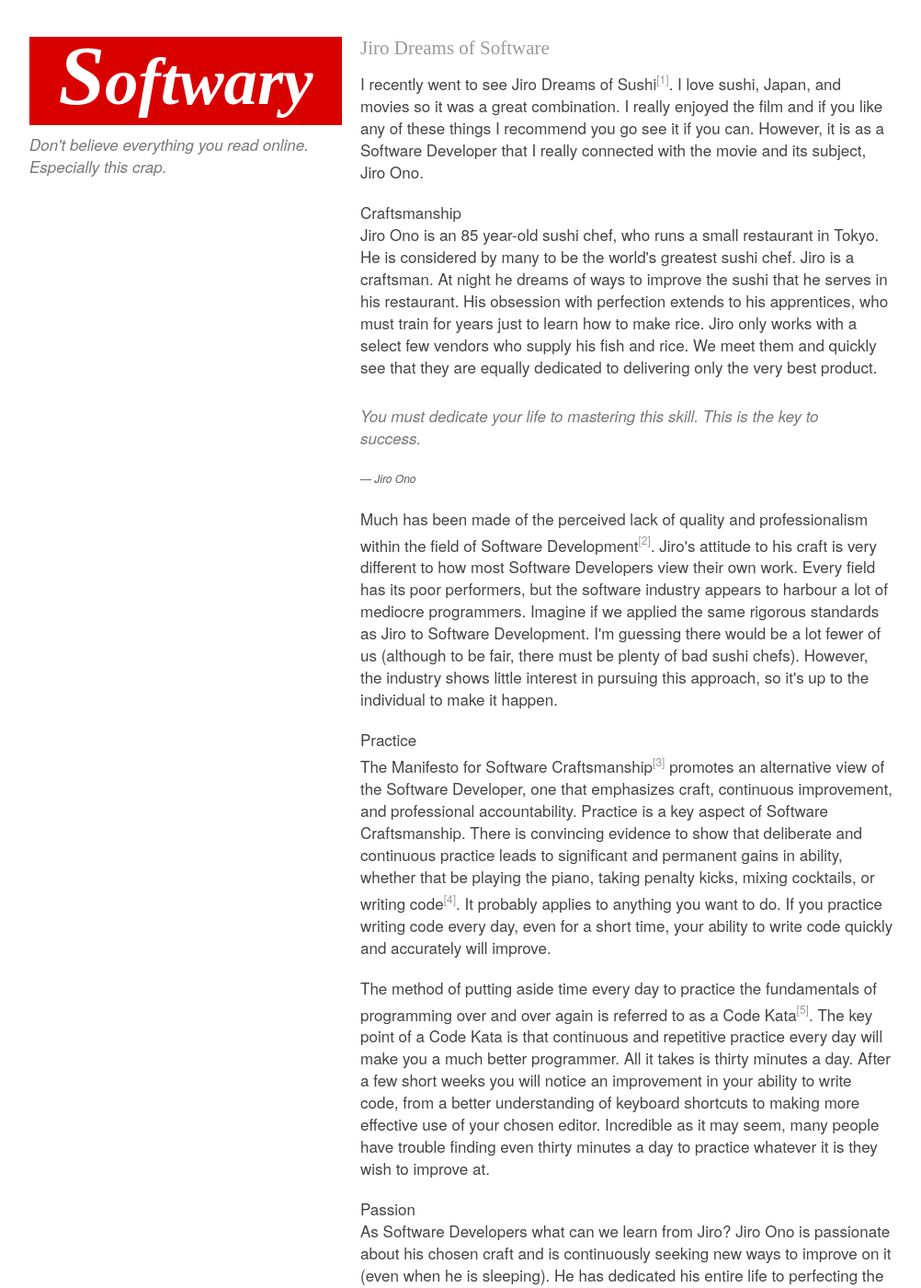
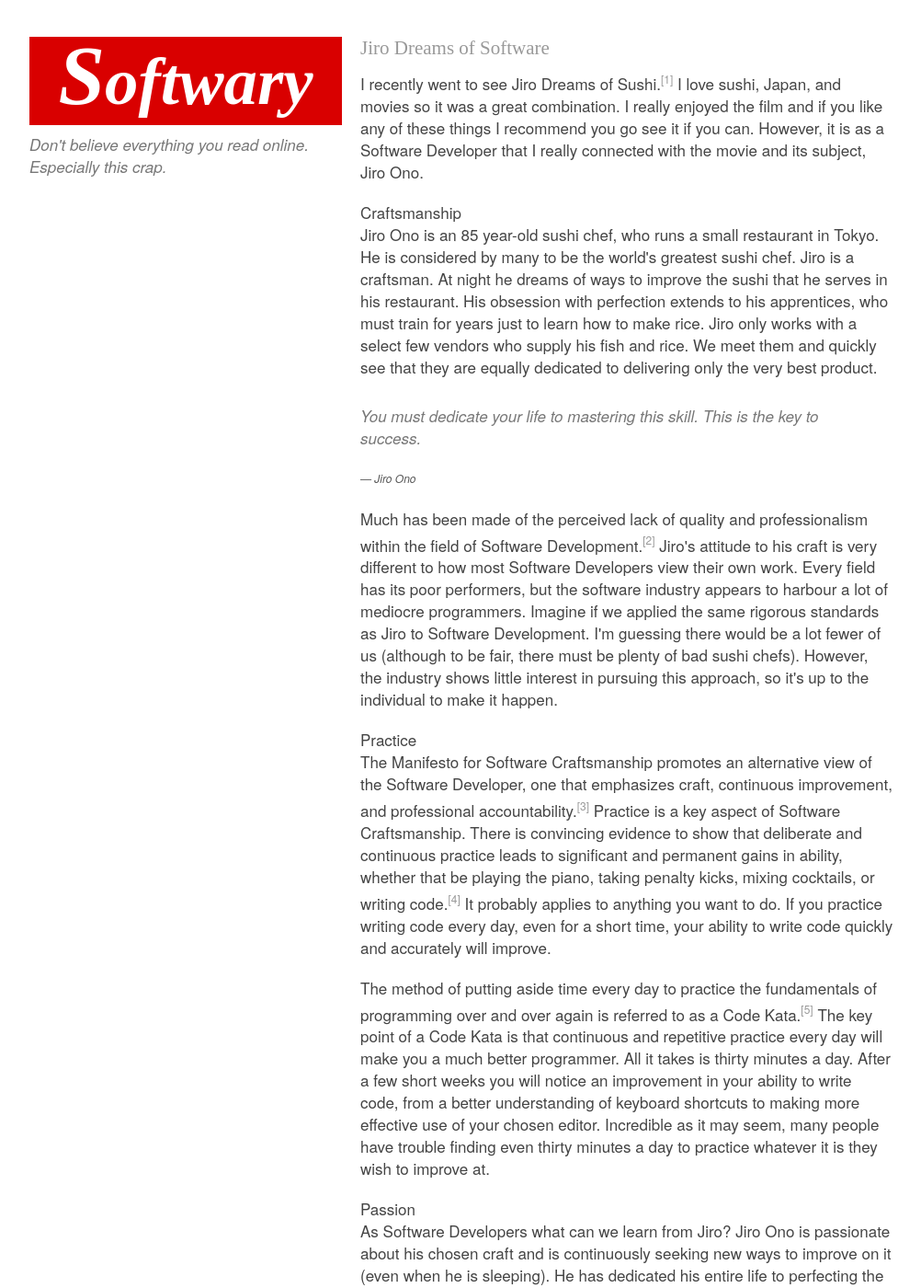
Before and after one commit to niclic/niclic.github.com, a Jekyll site: the page built from _posts/2012-07-13-jiro-dreams-of-software.html, in a window 1280 px wide and 1400 px high. Shown: the whole window at 92% size, without its empty margins (138-1140 px from the left). Built offline with Jekyll 4.4.1, drawn with Linux system fonts in a browser that asks for light colours; comment, search, counter and statistics services are not loaded.

```diff
--- a/_posts/2012-07-13-jiro-dreams-of-software.html
+++ b/_posts/2012-07-13-jiro-dreams-of-software.html
@@ -10,7 +10,7 @@ year: 2012
 
 <p class="article-title">{{ page.title }}</p>
 
-<p>I recently went to see Jiro Dreams of Sushi<a href="#ref-one"><sup>[1]</sup></a>. I love sushi, Japan, and movies so it was a great combination. I really enjoyed the film and if you like any of these things I recommend you go see it if you can. However, it is as a Software Developer that I really connected with the movie and its subject, Jiro Ono.</p>
+<p>I recently went to see Jiro Dreams of Sushi.<a href="#ref-one"><sup>[1]</sup></a> I love sushi, Japan, and movies so it was a great combination. I really enjoyed the film and if you like any of these things I recommend you go see it if you can. However, it is as a Software Developer that I really connected with the movie and its subject, Jiro Ono.</p>
 
 <p>Craftsmanship<br>
 Jiro Ono is an 85 year-old sushi chef, who runs a small restaurant in Tokyo. He is considered by many to be the world's greatest sushi chef. Jiro is a craftsman. At night he dreams of ways to improve the sushi that he serves in his restaurant. His obsession with perfection extends to his apprentices, who must train for years just to learn how to make rice. Jiro only works with a select few vendors who supply his fish and rice. We meet them and quickly see that they are equally dedicated to delivering only the very best product.</p>
@@ -20,12 +20,12 @@ Jiro Ono is an 85 year-old sushi chef, who runs a small restaurant in Tokyo. He
   <cite>Jiro Ono</cite>
 </blockquote>
 
-<p>Much has been made of the perceived lack of quality and professionalism within the field of Software Development<a href="#ref-two"><sup>[2]</sup></a>. Jiro's attitude to his craft is very different to how most Software Developers view their own work. Every field has its poor performers, but the software industry appears to harbour a lot of mediocre programmers.  Imagine if we applied the same rigorous standards as Jiro to Software Development. I'm guessing there would be a lot fewer of us (although to be fair, there must be plenty of bad sushi chefs). However, the industry shows little interest in pursuing this approach, so it's up to the individual to make it happen.</p>
+<p>Much has been made of the perceived lack of quality and professionalism within the field of Software Development.<a href="#ref-two"><sup>[2]</sup></a> Jiro's attitude to his craft is very different to how most Software Developers view their own work. Every field has its poor performers, but the software industry appears to harbour a lot of mediocre programmers.  Imagine if we applied the same rigorous standards as Jiro to Software Development. I'm guessing there would be a lot fewer of us (although to be fair, there must be plenty of bad sushi chefs). However, the industry shows little interest in pursuing this approach, so it's up to the individual to make it happen.</p>
 
 <p>Practice<br>
-The Manifesto for Software Craftsmanship<a href="#ref-three"><sup>[3]</sup></a> promotes an alternative view of the Software Developer, one that emphasizes craft, continuous improvement, and professional accountability. Practice is a key aspect of Software Craftsmanship. There is convincing evidence to show that deliberate and continuous practice leads to significant and permanent gains in ability, whether that be playing the piano, taking penalty kicks, mixing cocktails, or writing code<a href="#ref-four"><sup>[4]</sup></a>. It probably applies to anything you want to do. If you practice writing code every day, even for a short time, your ability to write code quickly and accurately will improve.</p>
+The Manifesto for Software Craftsmanship promotes an alternative view of the Software Developer, one that emphasizes craft, continuous improvement, and professional accountability.<a href="#ref-three"><sup>[3]</sup></a> Practice is a key aspect of Software Craftsmanship. There is convincing evidence to show that deliberate and continuous practice leads to significant and permanent gains in ability, whether that be playing the piano, taking penalty kicks, mixing cocktails, or writing code.<a href="#ref-four"><sup>[4]</sup></a> It probably applies to anything you want to do. If you practice writing code every day, even for a short time, your ability to write code quickly and accurately will improve.</p>
 
-<p>The method of putting aside time every day to practice the fundamentals of programming over and over again is referred to as a Code Kata<a href="#ref-five"><sup>[5]</sup></a>. The key point of a Code Kata is that continuous and repetitive practice every day will make you a much better programmer. All it takes is thirty minutes a day. After a few short weeks you will notice an improvement in your ability to write code, from a better understanding of keyboard shortcuts to making more effective use of your chosen editor. Incredible as it may seem, many people have trouble finding even thirty minutes a day to practice whatever it is they wish to improve at.</p>
+<p>The method of putting aside time every day to practice the fundamentals of programming over and over again is referred to as a Code Kata.<a href="#ref-five"><sup>[5]</sup></a> The key point of a Code Kata is that continuous and repetitive practice every day will make you a much better programmer. All it takes is thirty minutes a day. After a few short weeks you will notice an improvement in your ability to write code, from a better understanding of keyboard shortcuts to making more effective use of your chosen editor. Incredible as it may seem, many people have trouble finding even thirty minutes a day to practice whatever it is they wish to improve at.</p>
 
 <p>Passion<br>
 As Software Developers what can we learn from Jiro? Jiro Ono is passionate about his chosen craft and is continuously seeking new ways to improve on it (even when he is sleeping). He has dedicated his entire life to perfecting the preparation and presentation of sushi, but is still striving to improve.</p>
@@ -40,6 +40,7 @@ As Software Developers what can we learn from Jiro? Jiro Ono is passionate about
 <p>Perspective<br>
 Jiro has sacrificed much for his craft, perhaps too much, as the movie suggests. The point is not to be the very best, just better each day. If you commit to being a better developer than you were yesterday, then you will inevitably contribute to creating better software and inspire others to follow your example.</p>
 <br>
+
 <p>References</p>
 <div class="references">
 	<p><a name="ref-one">[1]</a> Jiro Dreams of Sushi <a href="http://www.magpictures.com/jirodreamsofsushi" target="_blank">Official Movie Site</a></p>
@@ -52,4 +53,3 @@ Jiro has sacrificed much for his craft, perhaps too much, as the movie suggests.
 
 	<p><a name="ref-five">[5]</a> See for example: <a href="http://codekata.pragprog.com" target="_blank">Code Kata at Pragmatic Programmers</a></p>
 </div>
-<br>
```
